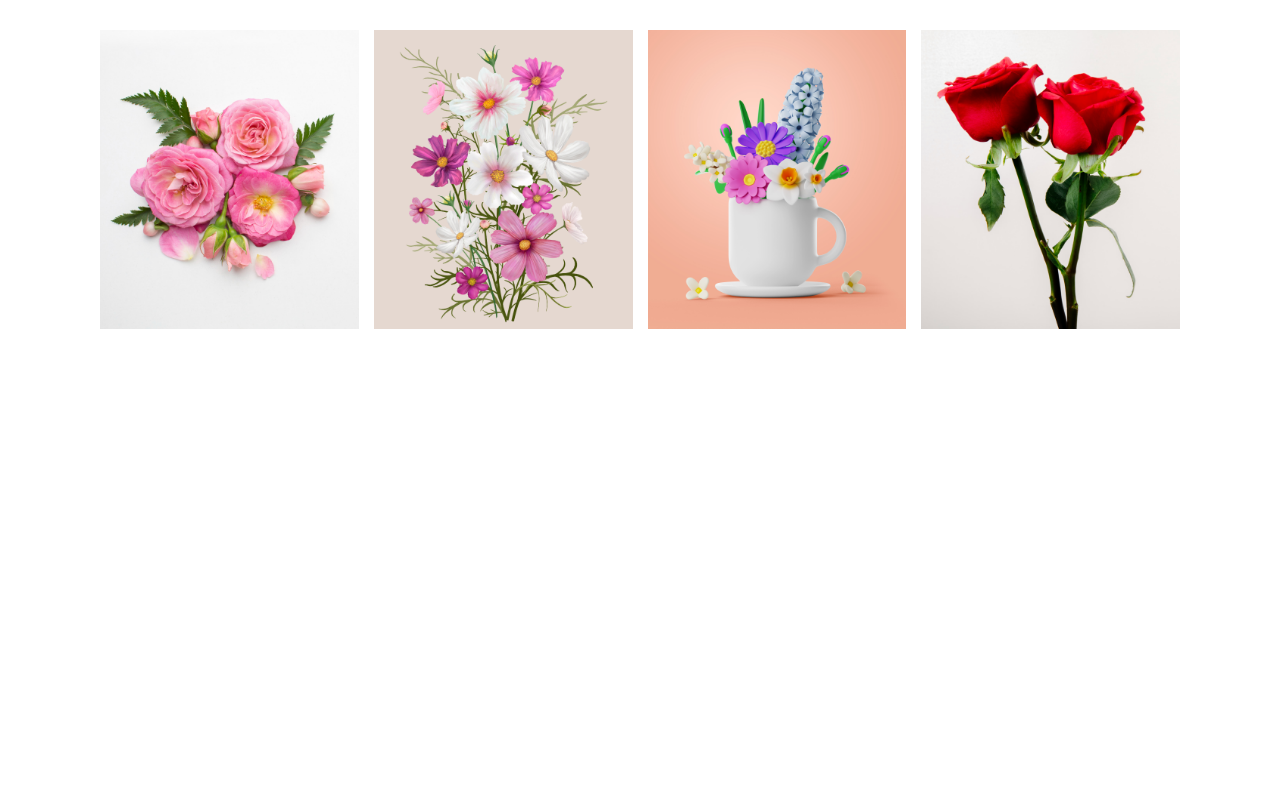
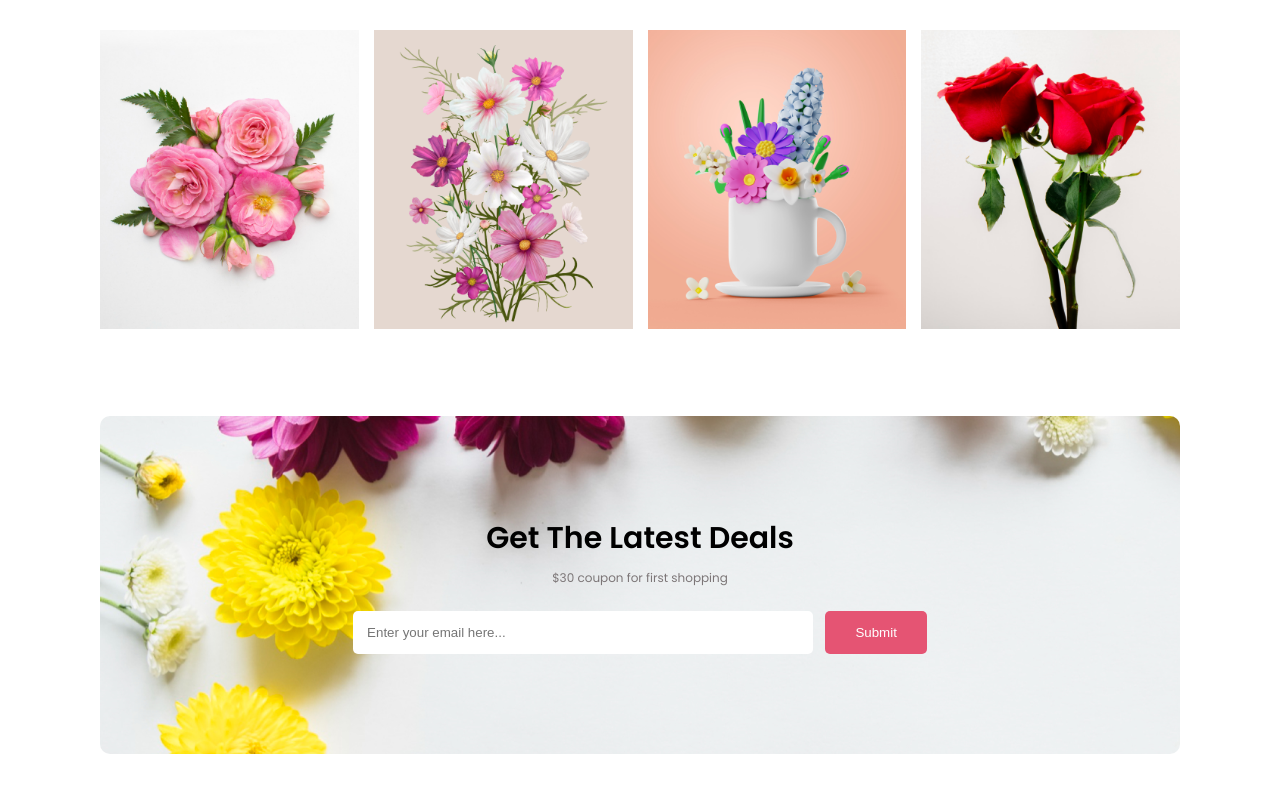
Before and after one commit to princemahmud1/flower-shop, a plain HTML site: page index.html in a window 1280 px wide. Shown: the part 2113-2905 px from the top of the page. Before the commit the page ends 2529 px from the top, so only its background shows below. Drawn offline with Linux system fonts and the light colour scheme.

Commit message:
added subscribe section

```diff
--- a/index.html
+++ b/index.html
@@ -109,6 +109,16 @@
                 </div>
             </div>
         </section>
+        <section class="subscribe">
+            <div class="container">
+                <div class="subscribe-content">
+                    <h2>Get The Latest Deals</h2>
+                    <p>$30 coupon for first shopping</p>
+                    <input class="email" type="email" placeholder="Enter your email here...">
+                    <input class="submit btn" type="submit" placeholder="Subscribe">
+                </div>
+            </div>
+        </section>
     </main>
     <footer>
 
--- a/style.css
+++ b/style.css
@@ -172,3 +172,35 @@ img {
     margin-top: 33px;
     gap: 15px;
 }
+
+/*---------------------------- Subscribe Section ------------------------*/
+.subscribe-content {
+    background-image: url(./asset/Rectangle\ 9.png);
+    text-align: center;
+    padding: 100px 0;
+    border-radius: 10px;
+    margin-bottom: 80px;
+}
+
+.subscribe-content h2 {
+    font-size: 30px;
+}
+
+.subscribe-content p {
+    color: #7c7677;
+    font-size: 12px;
+    margin-top: 8px;
+    margin-bottom: 24px;
+}
+
+.subscribe-content .email {
+    width: 40%;
+    padding: 14px;
+    border: none;
+    border-radius: 5px;
+}
+
+.subscribe-content .submit {
+    padding: 14px 30px;
+    margin-left: 8px;
+}
```
